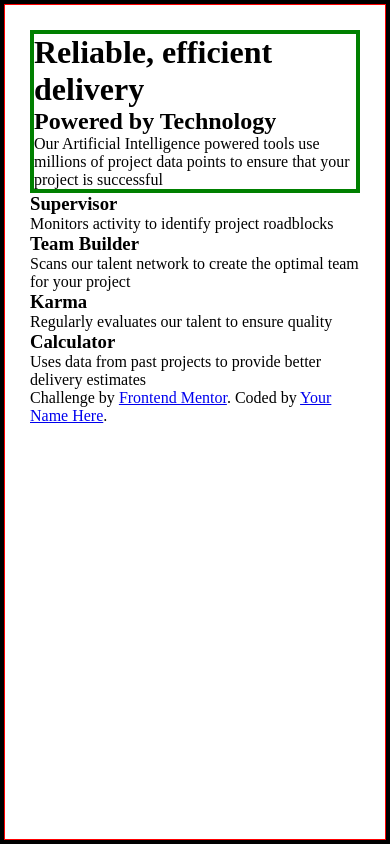
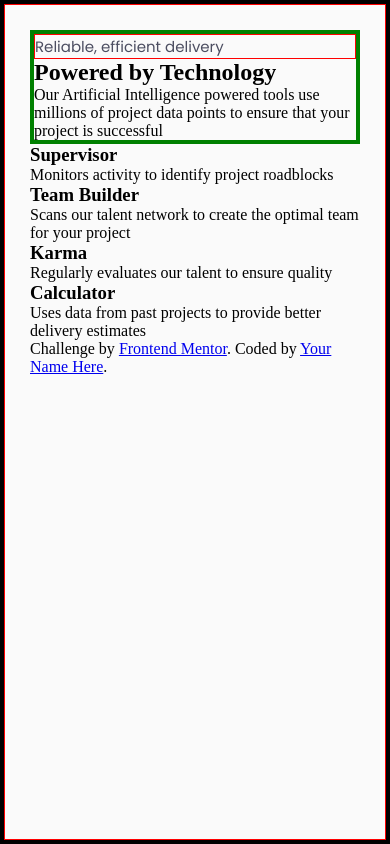
Before and after one commit to rineliniguezsosa/four-card-feature-section, a plain HTML site: page index.html in a window 390 px wide. Drawn offline with Linux system fonts and the light colour scheme.

Commit message:
[FEAT] Cambios en el archivo mobile.css
- estableciendo el color de fondo en el elemento main
- css en el elemento h1,width del 100%, color y tamaño de borde,fuente poppins, font-weight de 400,color de fuente,font-size de 0.9375rem
- voy a dejar las cosas hasta aqui me siento cansado mañana le seguimos claro que si

```diff
--- a/screens/mobile.css
+++ b/screens/mobile.css
@@ -14,9 +14,20 @@ main {
     border:1px red solid;
     height: 100%;
     padding: 25px;
+    background-color: #fafafa;
 }
 
 header {
     border:4px green solid;
     width: 100%;
 }
+
+h1 {
+    width: 100%;
+    border:1px red solid;
+    font-family: "Poppins", sans-serif;
+    font-weight: 400;
+    font-style: normal;
+    color: hsl(234, 12%, 34%);
+    font-size: 0.9375rem;
+}
```
